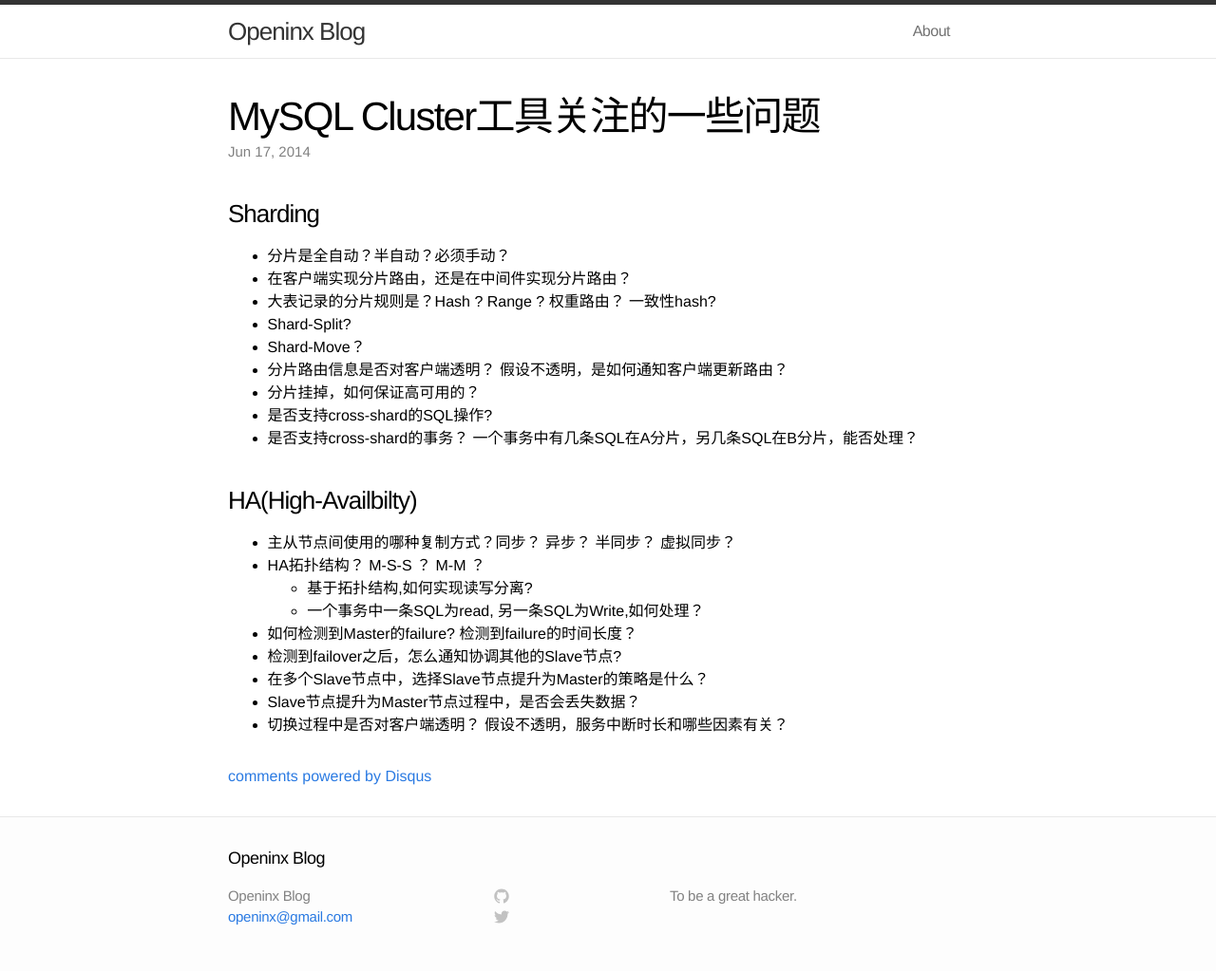
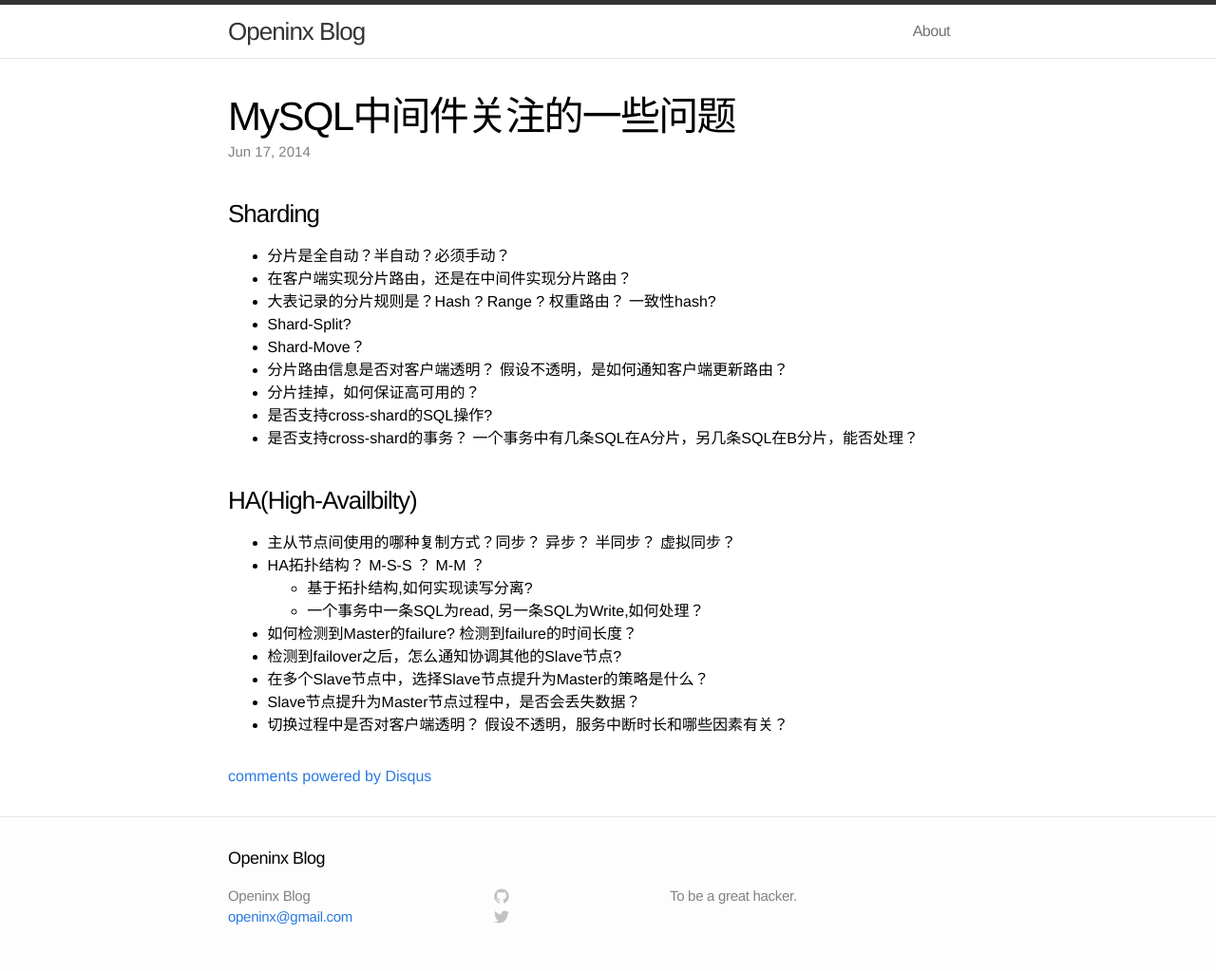
Before and after one commit to SteNicholas/openinx.github.io, a Jekyll site: the page built from _posts/2014-06-17-some-problem-of-mysql-cluster-tools.md, in a window 1280 px wide. Shown: the whole page at 95% size. Built offline with Jekyll 4.4.1, drawn with Linux system fonts in a browser that asks for light colours; comment, search, counter and statistics services are not loaded.

Commit message:
new posts

```diff
--- a/_posts/2014-06-17-some-problem-of-mysql-cluster-tools.md
+++ b/_posts/2014-06-17-some-problem-of-mysql-cluster-tools.md
@@ -1,6 +1,6 @@
 ---
 layout: post
-title: "MySQL Cluster工具关注的一些问题"
+title: "MySQL中间件关注的一些问题"
 description: ""
 category:
 tags: [mysql, mysql-cluster]
```
